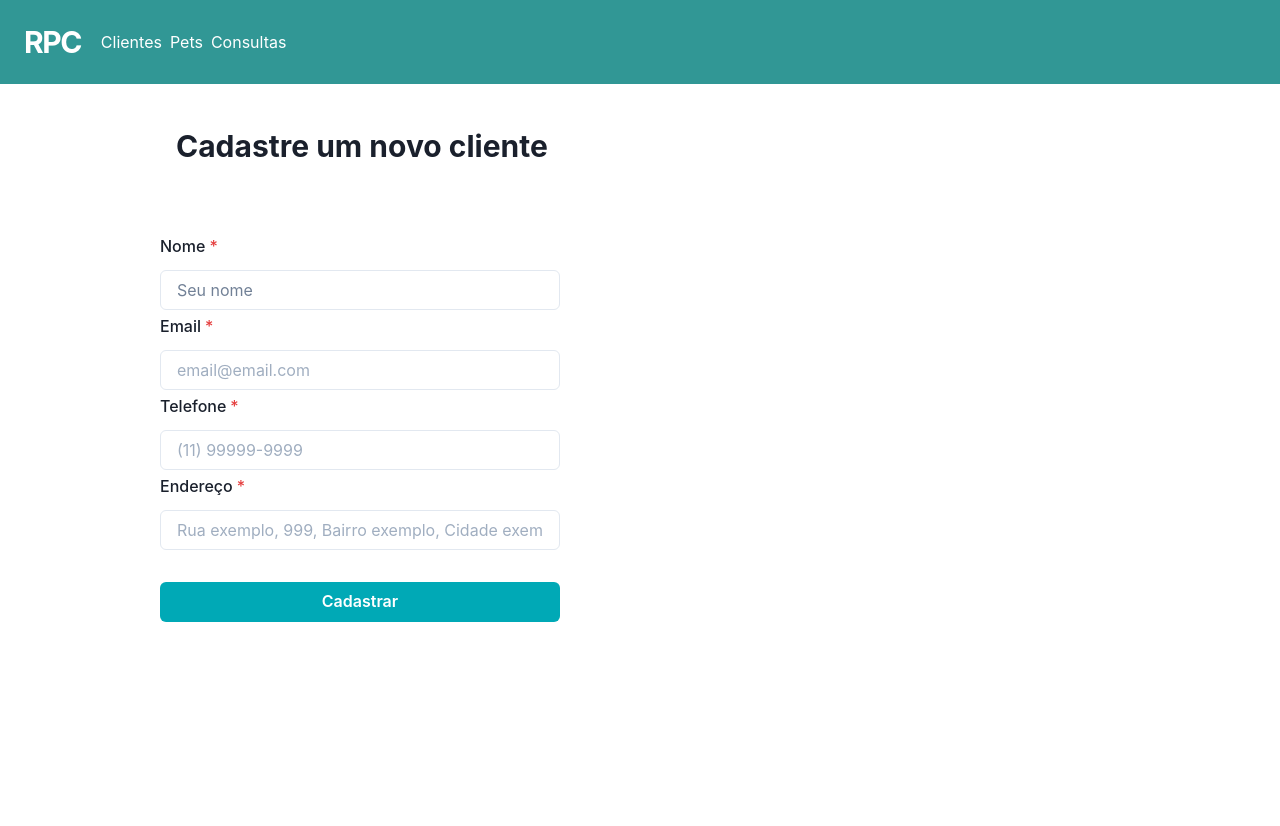
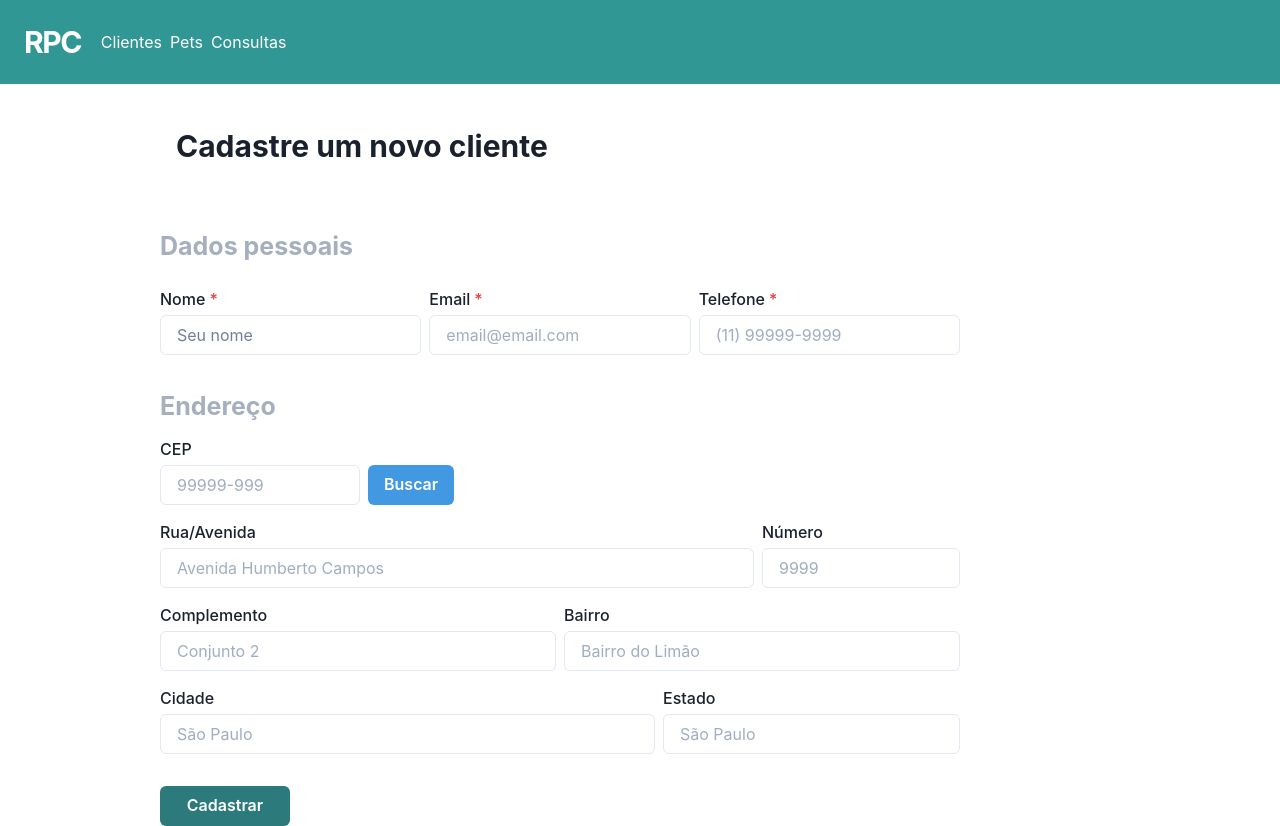
Before and after one commit to devcastrojunin/rede-petcontrol-frontend, a React (Create React App) app: page /clientes/cadastrar in a window 1280 px wide. Before the commit the page ends 800 px from the top, so only its background shows below. Built offline with nearby package versions, Linux system fonts and the light colour scheme; sample sign-in values are in the browser's storage.

Commit message:
alterando layout formClientes

```diff
--- a/src/components/FormClientes/index.jsx
+++ b/src/components/FormClientes/index.jsx
@@ -1,8 +1,8 @@
-import {Button,FormControl, FormLabel,Input} from "@chakra-ui/react";
+import { Button, FormControl, FormLabel, HStack, Input, Text } from "@chakra-ui/react";
 import InputMask from "react-input-mask";
 import { useForm } from "react-hook-form";
 
-export function FormClientes({button}){
+export function FormClientes({ button }) {
 
     const { register, handleSubmit, /*formState: { errors }*/ } = useForm();
 
@@ -10,10 +10,12 @@ export function FormClientes({button}){
         console.log(value)
     }
 
-    return(
+    return (
         <form onSubmit={handleSubmit(clientRegister)}>
+            <Text fontSize={25} fontWeight={700} color="#718096a1">Dados pessoais</Text>
+            <HStack mt={21}>
                 <FormControl id="nome" isRequired>
-                            <FormLabel>Nome</FormLabel>
+                    <FormLabel mb={0}>Nome</FormLabel>
                     <Input
                         placeholder="Seu nome"
                         _placeholder={{ color: 'gray.500' }}
@@ -22,7 +24,7 @@ export function FormClientes({button}){
                 </FormControl>
 
                 <FormControl id="email" isRequired>
-                            <FormLabel>Email</FormLabel>
+                    <FormLabel mb={0}>Email</FormLabel>
                     <Input
                         placeholder="email@email.com"
                         type="email"
@@ -30,7 +32,7 @@ export function FormClientes({button}){
                 </FormControl>
 
                 <FormControl id="telefone" isRequired>
-                            <FormLabel>Telefone</FormLabel>
+                    <FormLabel mb={0}>Telefone</FormLabel>
                     <Input
                         as={InputMask}
                         mask="(99) 99999-9999"
@@ -38,24 +40,101 @@ export function FormClientes({button}){
                         type="text"
                         {...register("telephone", { required: true })} />
                 </FormControl>
+            </HStack>
 
-                        <FormControl id="endereço" isRequired>
-                            <FormLabel>Endereço</FormLabel>
+            <Text
+                fontSize={25}
+                fontWeight={700}
+                color="#718096a1"
+                mt={35}>
+                Endereço
+            </Text>
+
+            <HStack alignItems="end" mt={11}>
+                <FormControl id="cep" width={200}>
+                    <FormLabel mb={0}>CEP</FormLabel>
                     <Input
-                                placeholder="Rua exemplo, 999, Bairro exemplo, Cidade exemplo"
+                        as={InputMask}
+                        mask="99999-999"
+                        placeholder="99999-999"
                         type="text"
-                                {...register("address", { required: true })} />
+                        {...register("cep")} />
                 </FormControl>
 
                 <Button
                     mt={8}
-                            bg={'#00a9b6'}
+                    bg={'blue.400'}
                     color={'white'}
-                            _hover={{bg: '#07727a'}}
-                            width="100%"
+                    _hover={{ bg: 'blue.600' }}>
+                    Buscar
+                </Button>
+            </HStack>
+
+            <HStack mt={11}>
+                <FormControl id="rua" width={600}>
+                    <FormLabel mb={0}>Rua/Avenida</FormLabel>
+                    <Input
+                        placeholder="Avenida Humberto Campos"
+                        type="text"
+                        {...register("rua")} />
+                </FormControl>
+
+                <FormControl id="numero" width={200}>
+                    <FormLabel mb={0}>Número</FormLabel>
+                    <Input
+                        placeholder="9999"
+                        type="text"
+                        {...register("numero")} />
+                </FormControl>
+            </HStack>
+
+            <HStack mt={11}>
+                <FormControl id="complemento">
+                    <FormLabel mb={0}>Complemento</FormLabel>
+                    <Input
+                        placeholder="Conjunto 2"
+                        type="text"
+                        {...register("complemento")} />
+                </FormControl>
+
+                <FormControl id="bairro">
+                    <FormLabel mb={0}>Bairro</FormLabel>
+                    <Input
+                        placeholder="Bairro do Limão"
+                        type="text"
+                        {...register("bairro")} />
+                </FormControl>
+            </HStack>
+
+            <HStack mt={11}>
+                <FormControl id="cidade" width={500} >
+                    <FormLabel mb={0}>Cidade</FormLabel>
+                    <Input
+                        placeholder="São Paulo"
+                        type="text"
+                        {...register("cidade")} />
+                </FormControl>
+
+                <FormControl id="estado" width={300}>
+                    <FormLabel mb={0}>Estado</FormLabel>
+                    <Input
+                        placeholder="São Paulo"
+                        type="text"
+                        {...register("estado")} />
+                </FormControl>
+            </HStack>
+
+
+            <Button
+                mt={8}
+                bg={'teal.600'}
+                color={'white'}
+                _hover={{ bg: 'teal.700' }}
+                width={130}
                 type="submit">
                 {button}
             </Button>
+
         </form>
     )
 }
--- a/src/pages/Clientes/NovoCliente/index.jsx
+++ b/src/pages/Clientes/NovoCliente/index.jsx
@@ -8,7 +8,7 @@ export default function Novo() {
             <Box w="75%" h="100%">
                 <Box fontWeight="bold" fontSize="30px" mb={61} mt={10} pl={4}>Cadastre um novo cliente</Box>
 
-                <Box width={400} lineHeight={8}>
+                <Box width={800} lineHeight={8}>
                     <FormClientes button="Cadastrar"/>
                 </Box>
             </Box>
```
Lines whose indentation alone changed are shown as unchanged.
